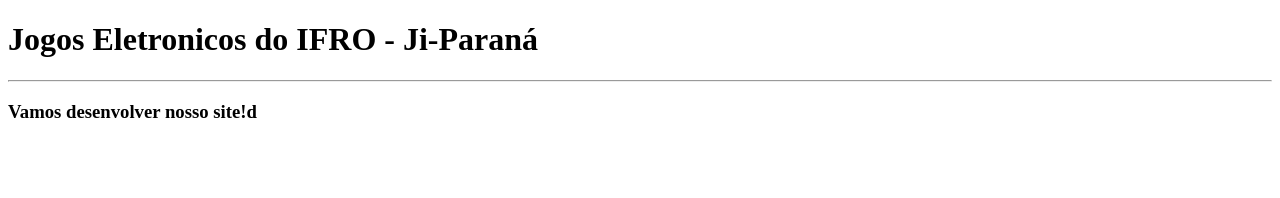
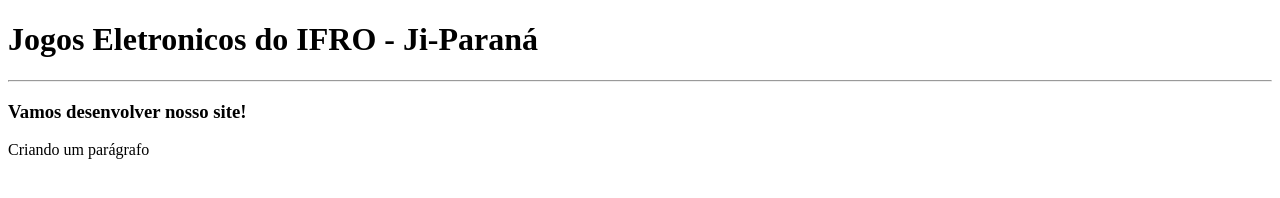
Before and after one commit to bettoJogar/AulaGit, a plain HTML site: page index.html in a window 1280 px wide. Drawn offline with Linux system fonts and the light colour scheme.

Commit message:
VS Code 2

```diff
--- a/index.html
+++ b/index.html
@@ -9,6 +9,7 @@
 <body>
     <h1>Jogos Eletronicos do IFRO - Ji-Paraná</h1>
     <hr>
-    <h3>Vamos desenvolver nosso site!d</h3>
+    <h3>Vamos desenvolver nosso site!</h3>
+    <p>Criando um parágrafo</p>
 </body>
 </html>
```
